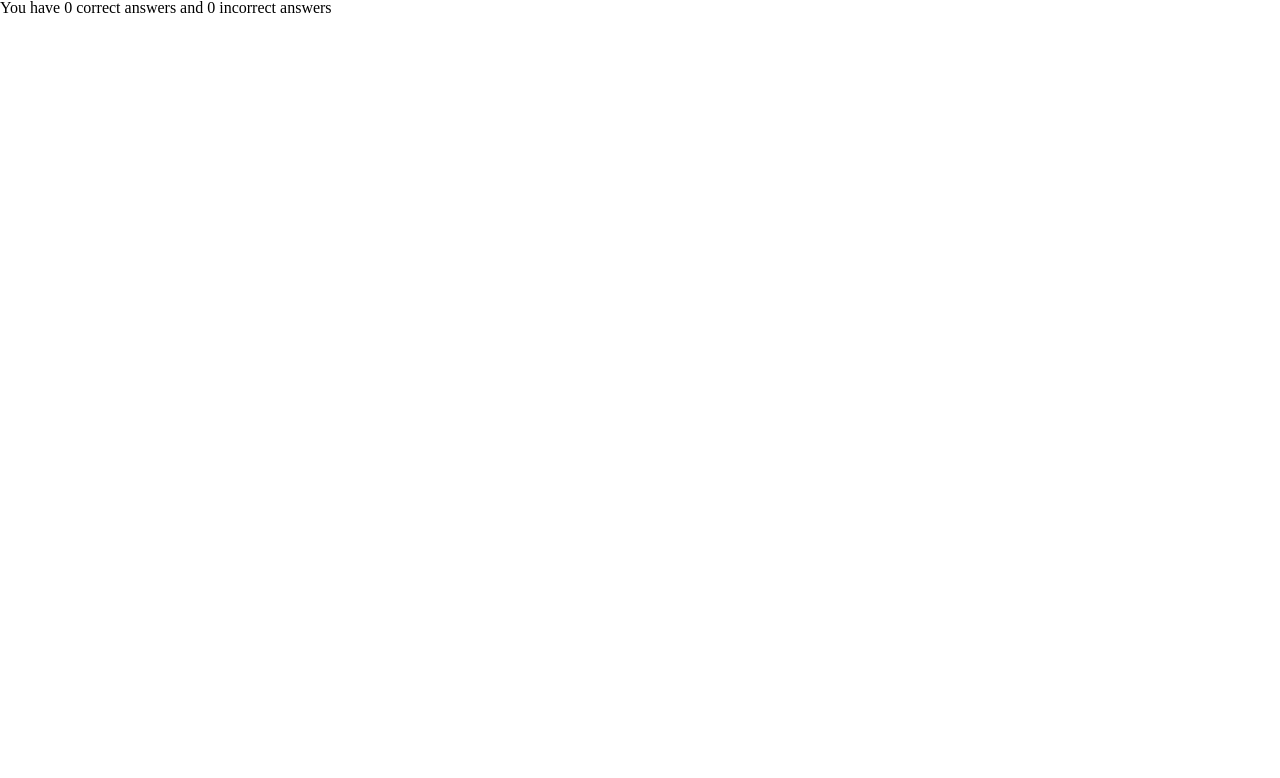
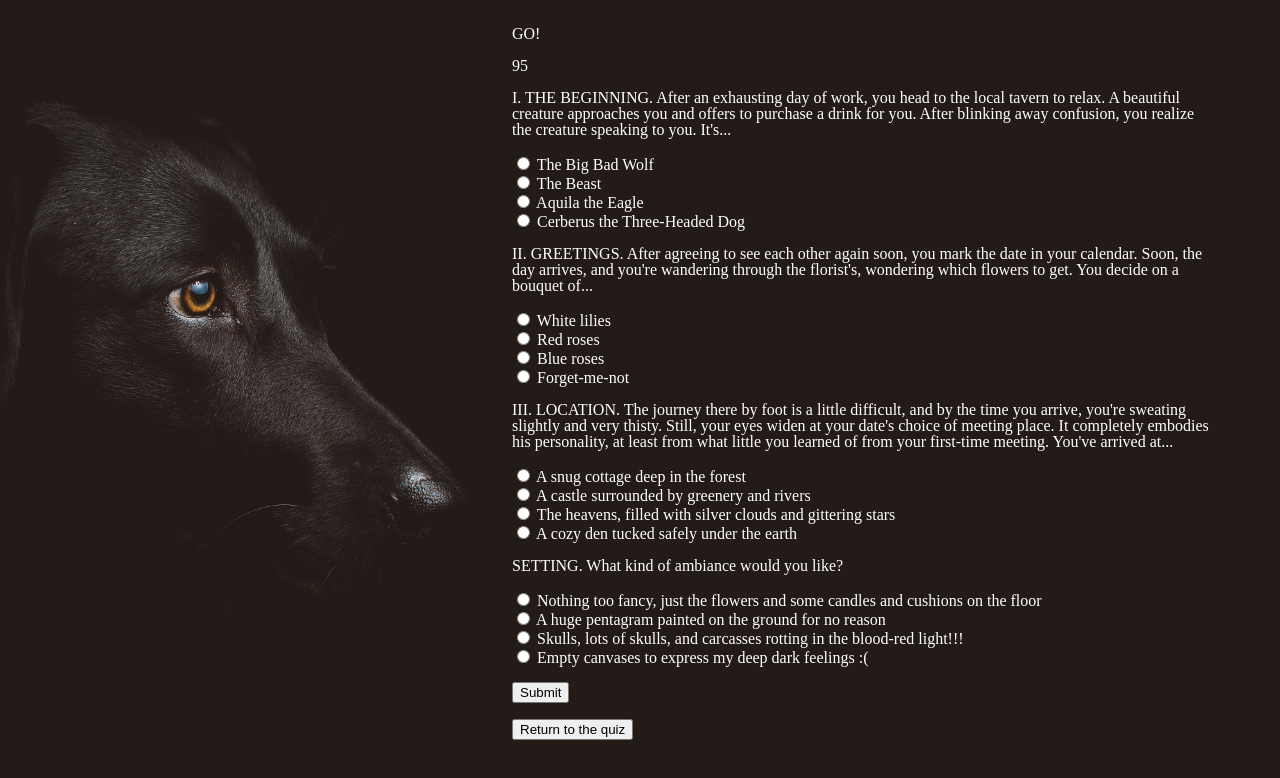
Before and after one commit to mr-thylacine/trivia-game, a plain HTML site: page index.html in a window 1280 px wide. Drawn offline with nearby package versions, Linux system fonts and the light colour scheme.

Commit message:
adds styling using percentages :D

```diff
--- a/assets/css/style.css
+++ b/assets/css/style.css
@@ -1,3 +1,15 @@
-#return-button {
-	display: none;
+body {
+	background-image: url('../images/wolf2.png');
+	background-attachment: fixed;
+	background-repeat: no-repeat;
+	background-position: -20% 15%;
+	background-color: #231B18;
+	background-size: 50%;
 }
+
+#ultimate-game-page {
+	width: 55%;
+	float: right;
+	color: #fff;
+	margin: 2% 5%;
+}
--- a/assets/javascript/app.js
+++ b/assets/javascript/app.js
@@ -4,7 +4,7 @@ $(document).ready(function() {
 
 // Declares how much time (in seconds) you have left to live. Consult countdown() function to see decrement by 1000 ms (i.e., 1 second each time)
 
-var time = 5;
+var time = 101;
 
 // stopTime helps us in the functions to... wait for it... stop... time...
 
```
Also changed, not shown: index.html (+0 -8 lines), assets/images/wolf2.png (added).
